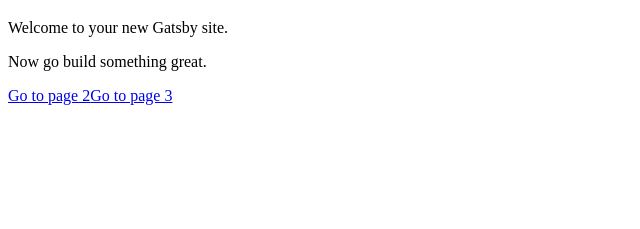
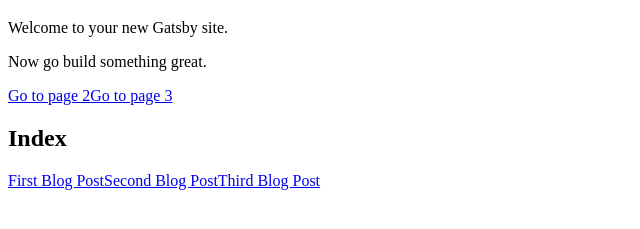
Before and after one commit to fcongson/gatsby-lut, a Gatsby site: page / in a window 1280 px wide. Shown: the part 61-290 px from the top of the page, without its empty margins (0-640 px from the left). Built offline with nearby package versions, Linux system fonts and the light colour scheme; Gatsby itself is replaced by a stand-in of ours.

Commit message:
Add blog post index

```diff
--- /dev/null
+++ b/src/pages/07-11-2018-second-blog-post/index.md
@@ -0,0 +1,6 @@
+---
+path: '/second-blog-post'
+title: 'Second Blog Post'
+---
+
+Hi! This is our second blog post.
--- /dev/null
+++ b/src/pages/07-11-2018-third-blog-post/index.md
@@ -0,0 +1,6 @@
+---
+path: '/third-blog-post'
+title: 'Third Blog Post'
+---
+
+Hi! This is our third blog post.
--- a/src/pages/index.js
+++ b/src/pages/index.js
@@ -1,14 +1,38 @@
 import React from 'react'
 import Link from 'gatsby-link'
 
-const IndexPage = () => (
+const IndexPage = ({ data }) => (
   <div>
     <h1>Hi people</h1>
     <p>Welcome to your new Gatsby site.</p>
     <p>Now go build something great.</p>
     <Link to="/page-2/">Go to page 2</Link>
     <Link to="/page-3/">Go to page 3</Link>
+    <h2>Index</h2>
+    {data.allMarkdownRemark.edges.map(post => (
+      <Link
+        key={post.node.id}
+        to={post.node.frontmatter.path}>
+        {post.node.frontmatter.title}
+      </Link>
+    ))}
   </div>
 )
 
+export const pageQuery = graphql`
+  query IndexQuery {
+    allMarkdownRemark(limit: 10) {
+      edges {
+        node {
+          id
+          frontmatter {
+            path
+            title
+          }
+        }
+      }
+    }
+  }
+`
+
 export default IndexPage
```
